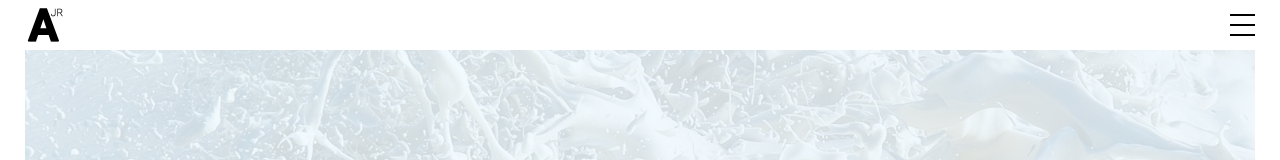
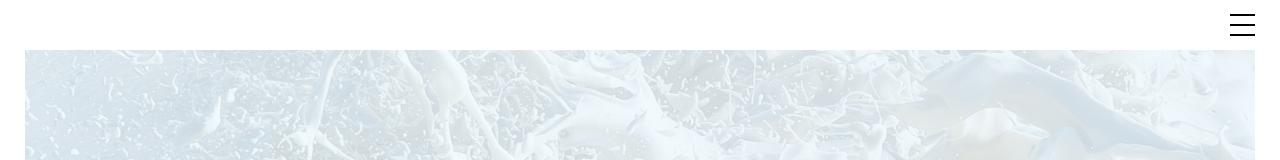
Before and after one commit to naywood/newPortfolio, a plain HTML site: page index.html in a window 1280 px wide. Shown: the top 160 px of the page. Drawn offline with Linux system fonts and the light colour scheme.

Commit message:
deleted the logo

```diff
--- a/index.html
+++ b/index.html
@@ -41,7 +41,7 @@
 		<!-- Logo -->
 		<div class="nav-header">
 			<div class="logo">
-				<a href="index.html"><img src="img/logo.png" alt="logo"></a>
+				<!-- <a href="index.html"><img src="img/logo.png" alt="logo"></a> -->
 			</div>
 		</div>
 		<!-- /Logo -->
```
